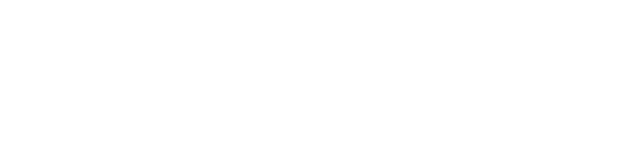
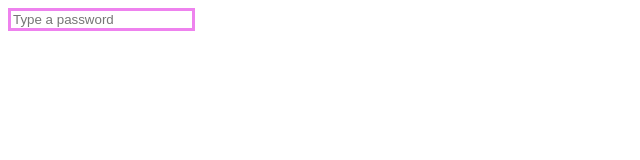
Before and after one commit to bernatalcudia/inputPassword, a plain HTML site: page index.html in a window 1280 px wide. Shown: the whole page, without its empty margins (0-640 px from the left). Drawn offline with Linux system fonts and the light colour scheme.

Commit message:
add input box and styles

```diff
--- a/index.html
+++ b/index.html
@@ -9,6 +9,7 @@
 </head>
 
 <body>
+    <input type="password" id="input-box" placeholder="Type a password">
     <script src="input.js"></script>
 </body>
 
--- a/style.css
+++ b/style.css
@@ -0,0 +1,3 @@
+#input-box {
+    border: 3px solid violet;
+}
```
